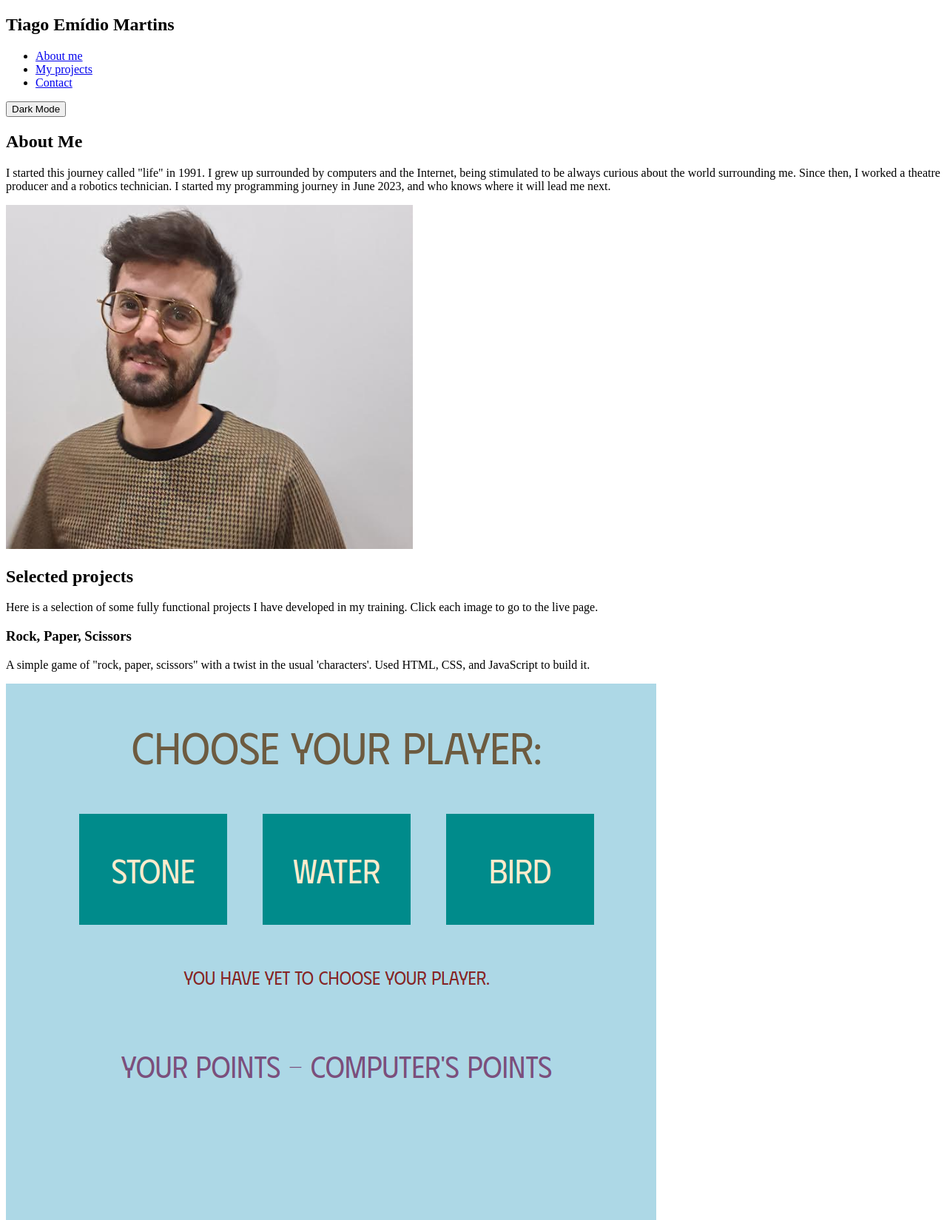
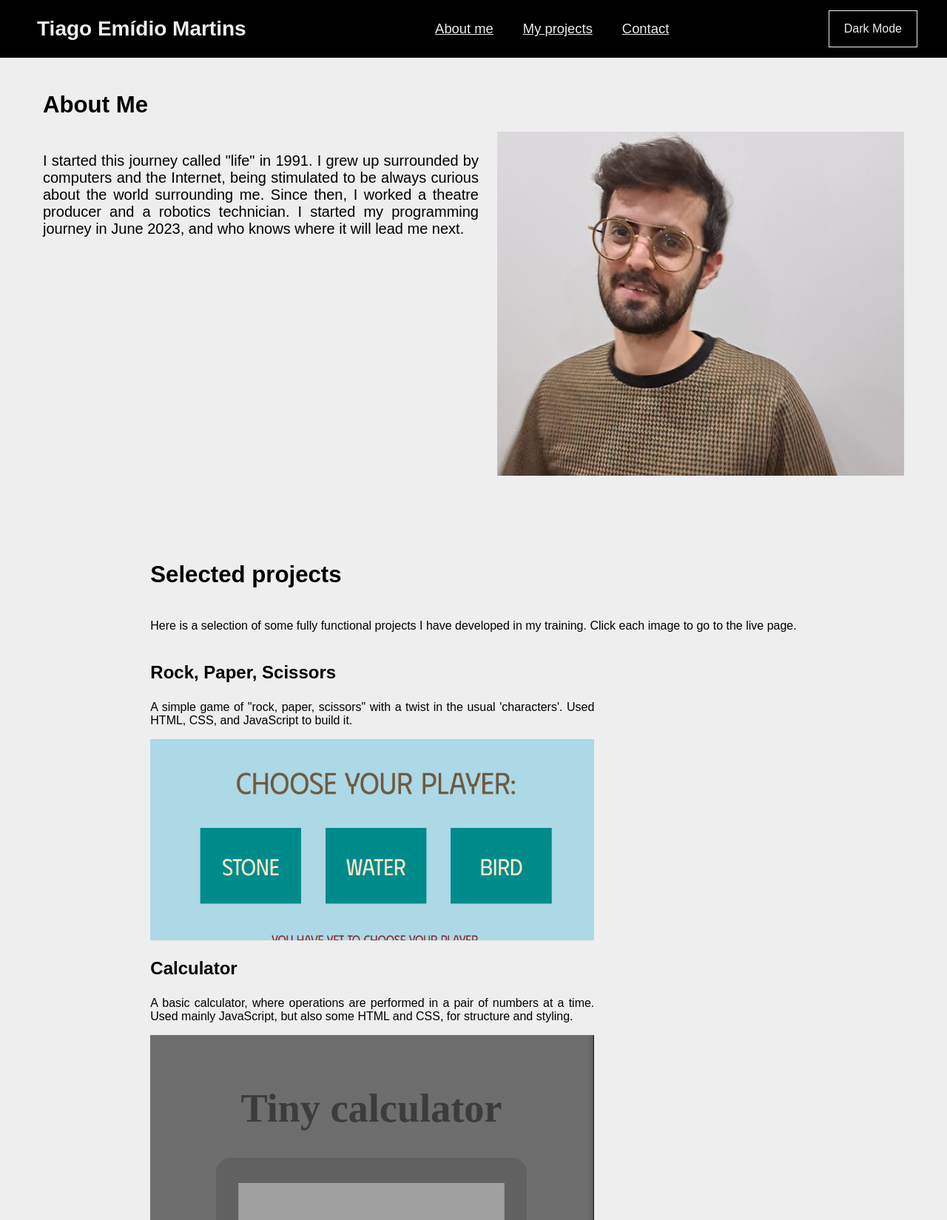
Before and after one commit to tiagoaesmartins/portfolio, a plain HTML site: page index.html in a window 1280 px wide. Shown: the top 1649 px of the page at 74% size. Drawn offline with Linux system fonts and the light colour scheme; a web font is replaced by a local one.

Commit message:
Added style to the pages

```diff
--- a/index.html
+++ b/index.html
@@ -5,6 +5,9 @@
     <meta name="viewport" content="width=device-width, initial-scale=1.0">
     <link rel="stylesheet" href="styles.css">
     <script src="script.js"></script>
+    <link rel="preconnect" href="https://fonts.googleapis.com">
+    <link rel="preconnect" href="https://fonts.gstatic.com" crossorigin>
+    <link href="https://fonts.googleapis.com/css2?family=Gabarito&display=swap" rel="stylesheet">
     <title>Project Porfolio</title>
 </head>
 <body>
@@ -14,9 +17,9 @@
                 <h1>Tiago Emídio Martins</h1>
             </div>
             <ul>
-                <li><a href="#about-me">About me</a></li>
-                <li><a href="#projects">My projects</a></li>
-                <li><a href="contact.html">Contact</a></li>
+                <li><a href="#about-me" class="navigation">About me</a></li>
+                <li><a href="#projects" class="navigation">My projects</a></li>
+                <li><a href="contact.html" class="navigation">Contact</a></li>
             </ul>
             <div id="dark-mode">
                 <button>Dark Mode</button>
@@ -25,35 +28,43 @@
     </header>
     <main>
         <section id="about-me">
+                <article  id="structure">
                     <div class="text">
                         <h2>About Me</h2>
-                <article>
                         <p>I started this journey called "life" in 1991. I grew up surrounded by computers and the Internet, being stimulated to be always curious about the world surrounding me. Since then, I worked a theatre producer and a robotics technician. I started my programming journey in June 2023, and who knows where it will lead me next.</p>
+                    </div>
+                    <img src="/images/me.png" alt="me looking a bit drunk, but wasn't">
                 </article>
-            </div>
-            <div class="image">
-                <img src="/images/me.png" alt="me looking a bit drunk, but wasn't">
-            </div>
         </section>
         <section id="projects">
+            <div id="proj-structure">
+                <h2 class="title">Selected projects</h2>
                 <div class="text">
-                <h2>Selected projects</h2>
                     <p>Here is a selection of some fully functional projects I have developed in my training. Click each image to go to the live page.</p>
                 </div>
-            <div id="project-1">
+                    <div class="container"></div>
+                    <div class="project">
                         <h3 class="project-title">Rock, Paper, Scissors</h3>
                         <p class="project-description">A simple game of "rock, paper, scissors" with a twist in the usual 'characters'. Used HTML, CSS, and JavaScript to build it.</p>
-                <img class="project-img" href="https://tiagoaesmartins.github.io/odin-rock-paper-scissors/" alt="instead of rock, paper, scissors it's stone, water and bird" src="./images/rock-paper-scissors.png">
+                        <a href="https://tiagoaesmartins.github.io/odin-rock-paper-scissors/">
+                            <img class="project-img" alt="instead of rock, paper, scissors it's stone, water and bird" src="./images/rock-paper-scissors.png">
+                        </a>
                     </div>
-            <div id="project-2">
+                    <div class="project">
                         <h3 class="project-title">Calculator</h3>
                         <p class="project-description">A basic calculator, where operations are performed in a pair of numbers at a time. Used mainly JavaScript, but also some HTML and CSS, for structure and styling.</p>
-                <img class="project-img" href="https://tiagoaesmartins.github.io/odin-calculator/" alt="a simple calculator titled 'tiny calculator'" src="./images/calculator.png">
+                        <a href="https://tiagoaesmartins.github.io/odin-calculator/">
+                            <img class="project-img" alt="a simple calculator titled 'tiny calculator'" src="./images/calculator.png">
+                        </a>
                     </div>
-            <div id="project-3">
+                    <div class="project">
                         <h3 class="project-title">Etch-a-Sketch</h3>
                         <p class="project-description">A "painting" app in the style of the child's game "etch-a-sketch". Used a lot of styling in CSS, combined with JavaScript functions to make it work.</p>
-                <img class="project-img" href="https://tiagoaesmartins.github.io/odin-etch-a-sketch/" alt="a game of etch-a-sketch" src="./images/etch-a-sketch.png">
+                        <a href="https://tiagoaesmartins.github.io/odin-etch-a-sketch/">
+                            <img class="project-img" alt="a game of etch-a-sketch" src="./images/etch-a-sketch.png">
+                        </a>
+                    </div>
+                </div>
             </div>
         </section>
     </main>
--- a/styles.css
+++ b/styles.css
@@ -0,0 +1,190 @@
+/*General*/
+* {
+    font-size: 16px;
+    font-family: 'Gabarito', sans-serif, cursive;
+}
+
+
+body {
+    display: flex;
+    flex-direction: column;
+    background-color: rgb(238, 238, 238);
+    color: black;
+    text-align: justify;
+    min-height: 100vh;
+}
+
+h1 {
+    font-size: 1.75rem;
+}
+
+h2 {
+    font-size: 1.95rem;
+}
+
+h3 {
+    font-size: 1.5rem;
+}
+
+/*Header*/
+header {
+    min-width: 100%;
+    position: fixed;
+    top: 0;
+    left: 0;
+    right: 0;
+}
+
+nav {
+    display: flex;
+    flex-direction: row;
+    justify-content: space-between;
+    align-items: center;
+    flex-wrap: nowrap;
+    padding: 12px;
+    color: rgb(238, 238, 238);
+    background-color: black;
+    width: 100%;
+    padding: 0 50px;
+    margin-right: 0;
+}
+
+nav ul {
+    display: flex;
+    flex-direction: row;
+    justify-content: center;
+}
+
+nav ul li {
+    list-style-type: none;
+}
+
+.navigation {
+    margin: 0 20px;
+    color: rgb(238, 238, 238);
+    font-size: 1.15rem;
+}
+
+#dark-mode {
+    margin-right: 90px;
+}
+
+#dark-mode button {
+    background-color: black;
+    color:rgb(238, 238, 238);
+    border: 1px solid rgb(238, 238, 238);
+    padding: 15px 20px;
+}
+
+
+/*Main*/
+
+main {
+    display: flex;
+    flex-direction: column;
+}
+
+
+/*About Me*/
+
+#about-me {
+    padding-top: 90px;
+    margin-left: 50px;
+    margin-right: 50px;
+    display: flex;
+    flex-direction: column;
+    justify-content: center;
+    align-items: center;
+}
+
+
+#structure {
+    display: flex;
+    flex-direction: row;
+    justify-content: space-between;
+    align-items: flex-start;
+
+}
+
+#structure p {
+    font-size: 1.25rem;
+    margin-right: 25px;
+    max-width: 600px;
+}
+
+#structure img {
+    max-width: 600px;
+    margin-top: 80px;
+}
+
+#structure .text {
+    display: flex;
+    flex-direction: column;
+}
+
+/*Projects*/
+
+#projects {
+    margin-left: 50px;
+    margin-right: 50px;
+    padding-top: 90px;
+    display: flex;
+    flex-direction: column;
+    justify-content: center;
+    align-items: center;
+}
+
+#proj-structure {
+    display: flex;
+    flex-direction: column;
+    justify-content: center;
+    align-items: flex-start;
+    max-width: 1200px;
+}
+
+.project {
+    height: 400px;
+    overflow: hidden;
+}
+
+.project-img {
+    max-width: 600px;
+}
+
+.project-description {
+    max-width: 600px;
+}
+
+/*Footer*/
+
+footer {
+    position: relative;
+    padding-bottom: 5rem;
+    text-align: center;
+}
+
+footer p {
+    position: absolute;
+    bottom: 0;
+    width: 100%;
+    height: 2.5rem;
+}
+
+/*Contact*/
+
+#page-container {
+    position: relative;
+    min-height: 100vh;
+  }
+
+#content-wrap {
+    padding-bottom: 2.5rem;
+}
+
+#footer {
+    position: absolute;
+    bottom: 0;
+    width: 100%;
+    height: 2.5rem;
+    text-align: center;
+  }
```
Also changed, not shown: contact.html (+16 -2 lines). Lines whose indentation alone changed are shown as unchanged.
